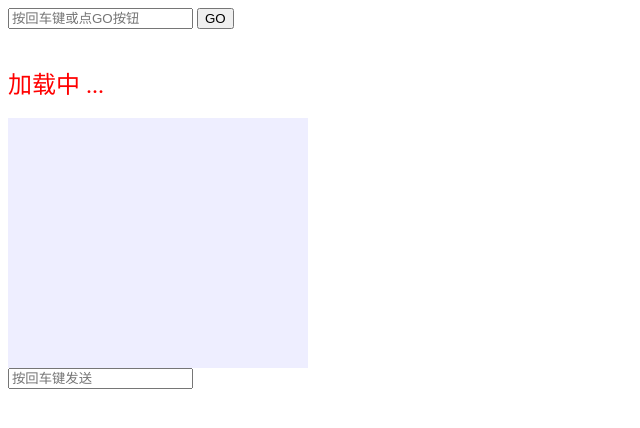
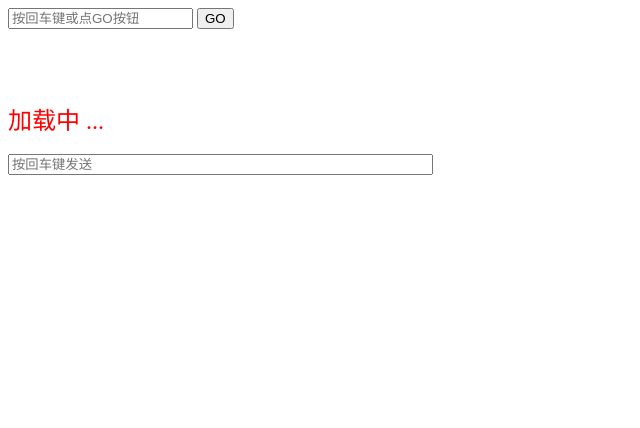
Before and after one commit to marx99/free10dang, a Node project: template views/index.ejs in a window 1280 px wide. Shown: the top 428 px of the page, without its empty margins (0-640 px from the left). Run offline with Node 20 templates, Linux system fonts and the light colour scheme; the template is opened without the code that fills it, so the values that code supplies are empty; some libraries are stand-ins or nearby versions.

Commit message:
Update index.ejs

```diff
--- a/views/index.ejs
+++ b/views/index.ejs
@@ -14,14 +14,17 @@
         <div class="match"></div>
         <div><span class="time"></span></div>
 	<br>
+        <div id="danmuarea"><div id ="danmu"><img id="imgstock" src=""></div></div>
+	<br>
         <div id="datacontent"><font size="5" color="red">加载中 ...</font></div>
 	<br>
         <!--div>我的名字:<span class="name"></span></div-->
-        <div id="chat-area" style="width:300px;height:250px;background-color:#eef;overflow-y:scroll">
+        <!--div id="chat-area" style="width:300px;height:250px;background-color:#eef;overflow-y:scroll">
             <div class="messages">
             </div>
-        </div>
-        <input type="text" class="inputMessage" placeholder="按回车键发送" />
+        </div-->
+        <input type="text" maxlength="50" size="50" class="inputMessage" placeholder="按回车键发送" />
+	<input type="hidden" id="hidstockno" value="" />
   </body>
    <script src="/socket.io/socket.io.js"></script>
    <script src="/js/jquery.min.js"></script>
```
